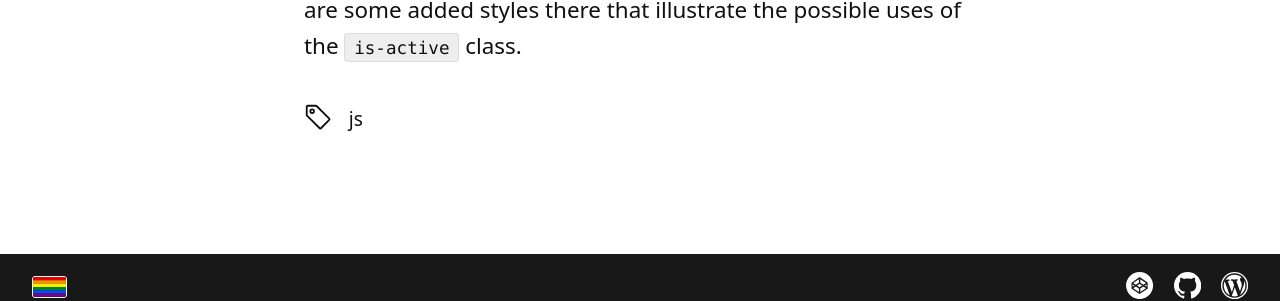
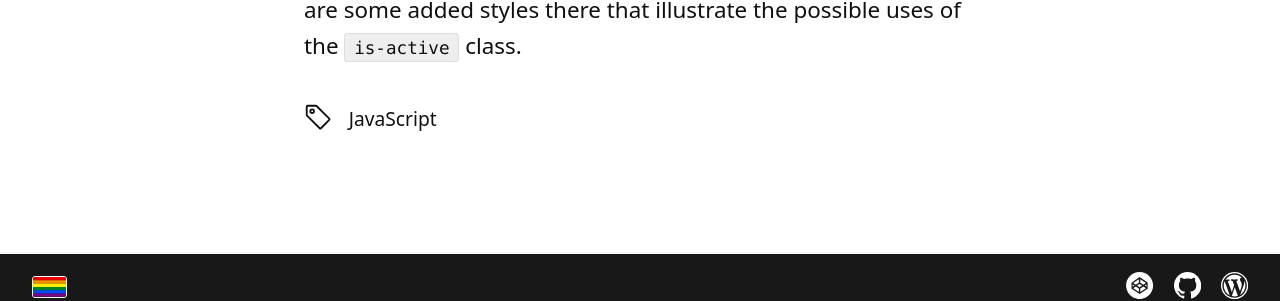
Before and after one commit to samhermes/samhermes.github.io, a Jekyll site: the page built from _posts/2021-08-22-how-to-make-accessible-accordions.markdown, in a window 1280 px wide and 900 px high, scrolled down 7731 px. Shown: the part 580-881 px from the top of the window. Built offline with Jekyll 4.4.1, drawn with Linux system fonts in a browser that asks for light colours.

Commit message:
Updated How To Make Accessible Accordions

```diff
--- a/_posts/2021-08-22-how-to-make-accessible-accordions.markdown
+++ b/_posts/2021-08-22-how-to-make-accessible-accordions.markdown
@@ -2,7 +2,7 @@
 title: How to make accessible accordions
 date: 2021-08-22 20:29:00 Z
 categories:
-- js
+- JavaScript
 custom_js: prism
 layout: post
 ---
```
